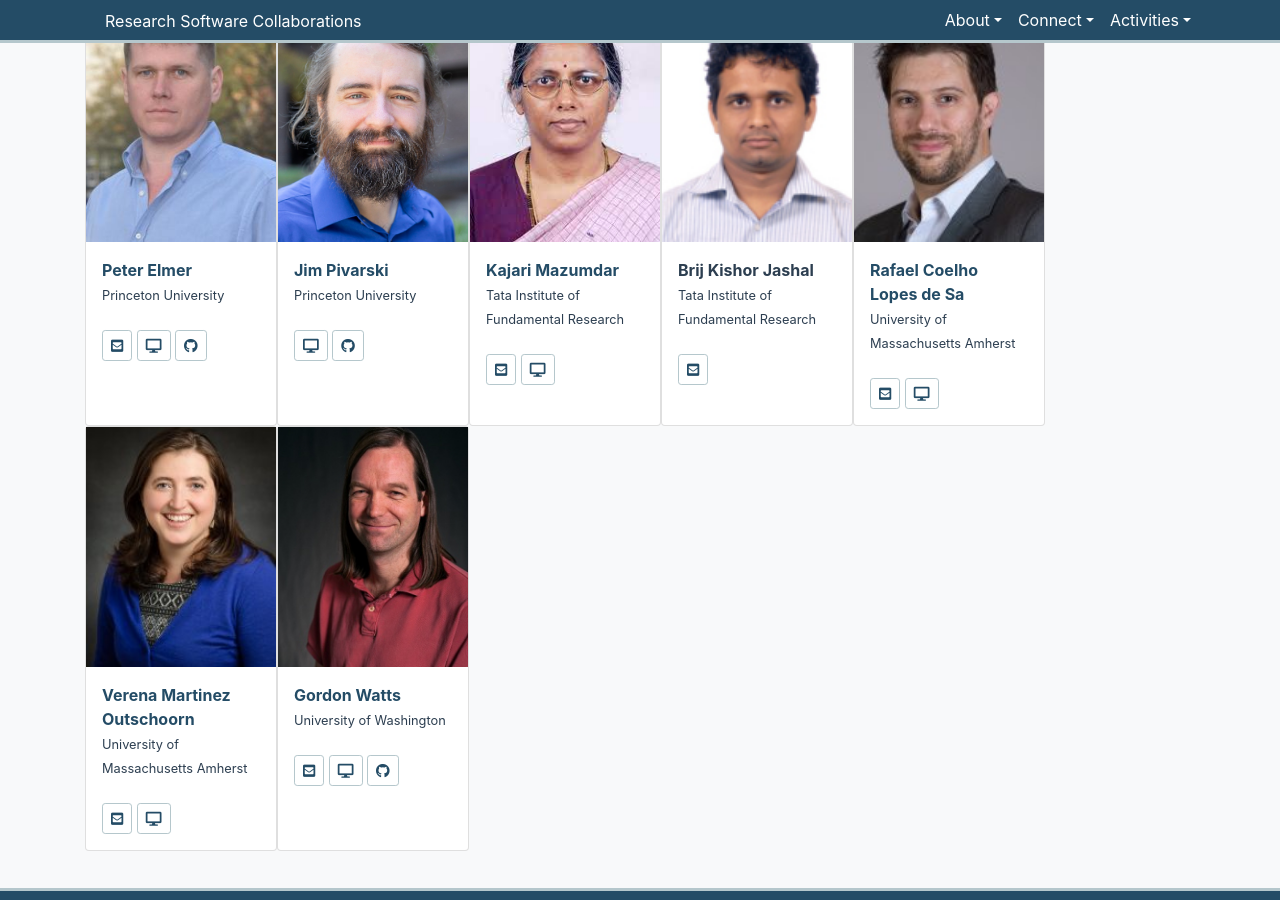
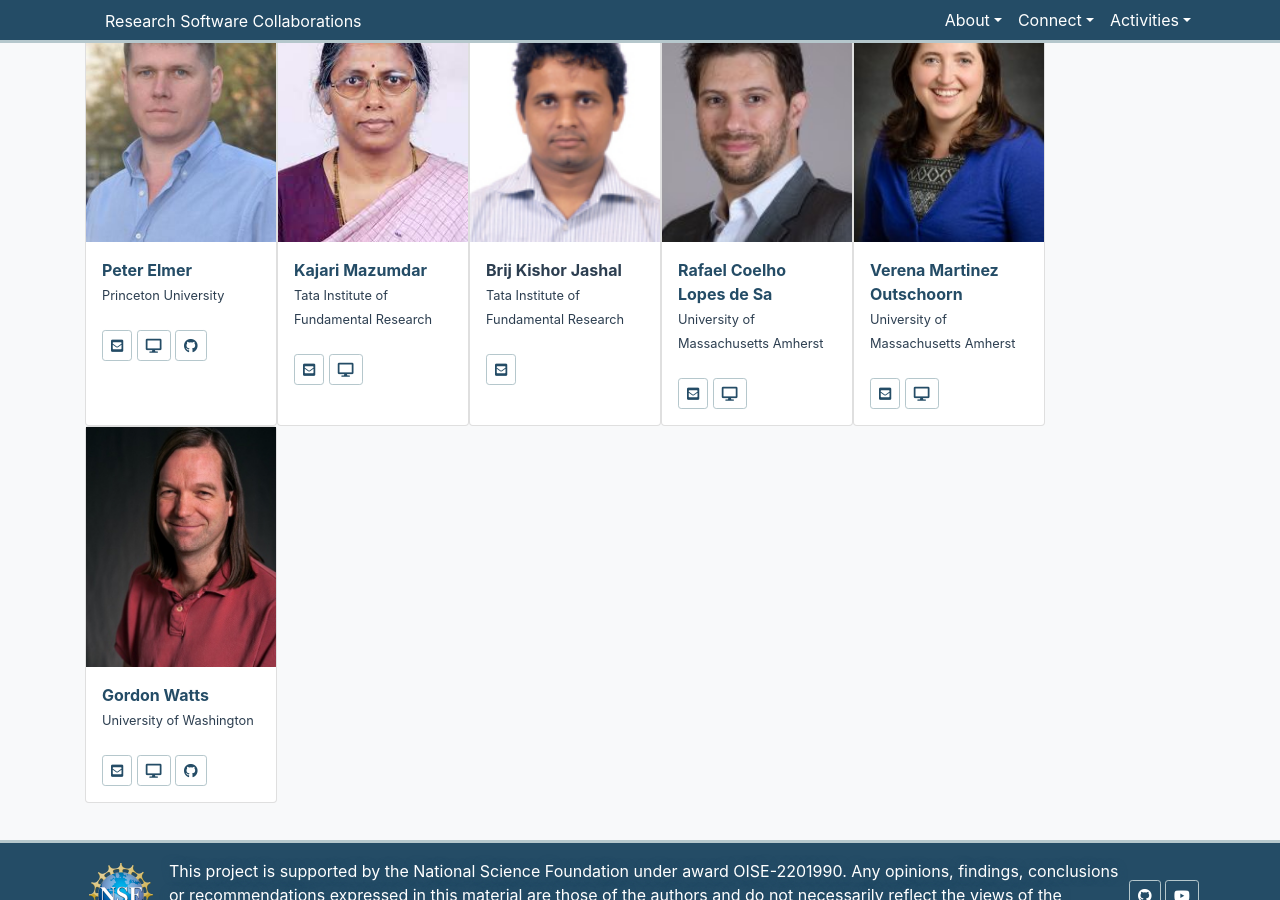
Before and after one commit to research-software-collaborations/research-software-collaborations.github.io, a Jekyll site: the page built from pages/about/team.md, in a window 1280 px wide and 900 px high, scrolled down 619 px. Built offline with Jekyll 4.4.1, drawn with Linux system fonts in a browser that asks for light colours; cached includes are drawn as plain includes.

Commit message:
only show active and non-hidden people

```diff
--- a/pages/about/team.md
+++ b/pages/about/team.md
@@ -19,7 +19,9 @@ title: HSF-India Collaborators
       {% for person in univ.personnel %}
         {% assign collaborator = site.collaborators | where_exp:"collaborator", "collaborator.shortname == person"
     | first %}
-        {% include standard_person_card.md person=collaborator %}
+        {% if collaborator.active and collaborator.hidden != true %}
+          {% include standard_person_card.md person=collaborator %}
+        {% endif %}
       {% endfor %}
     {% endfor %}
   </div>
```
